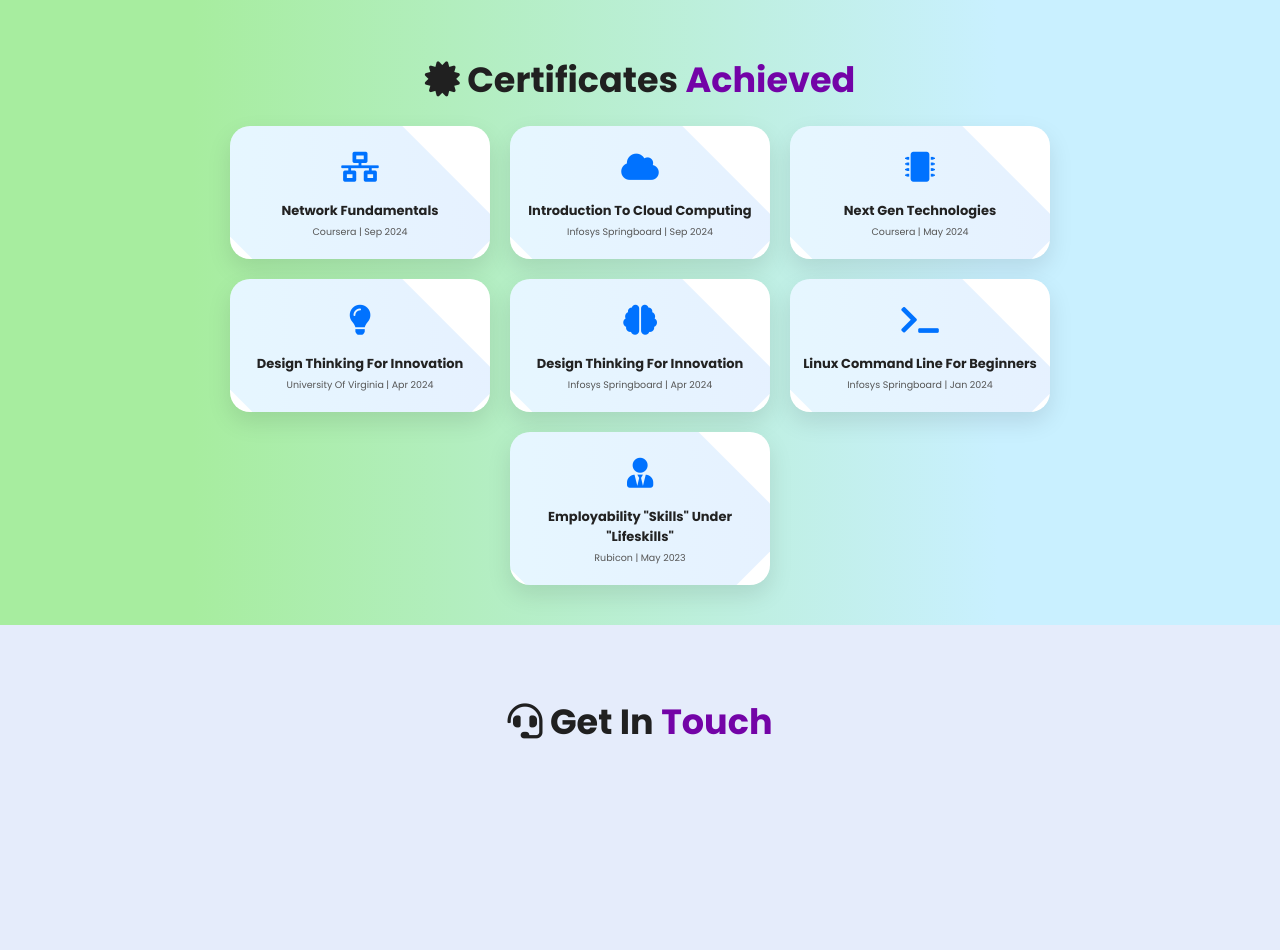
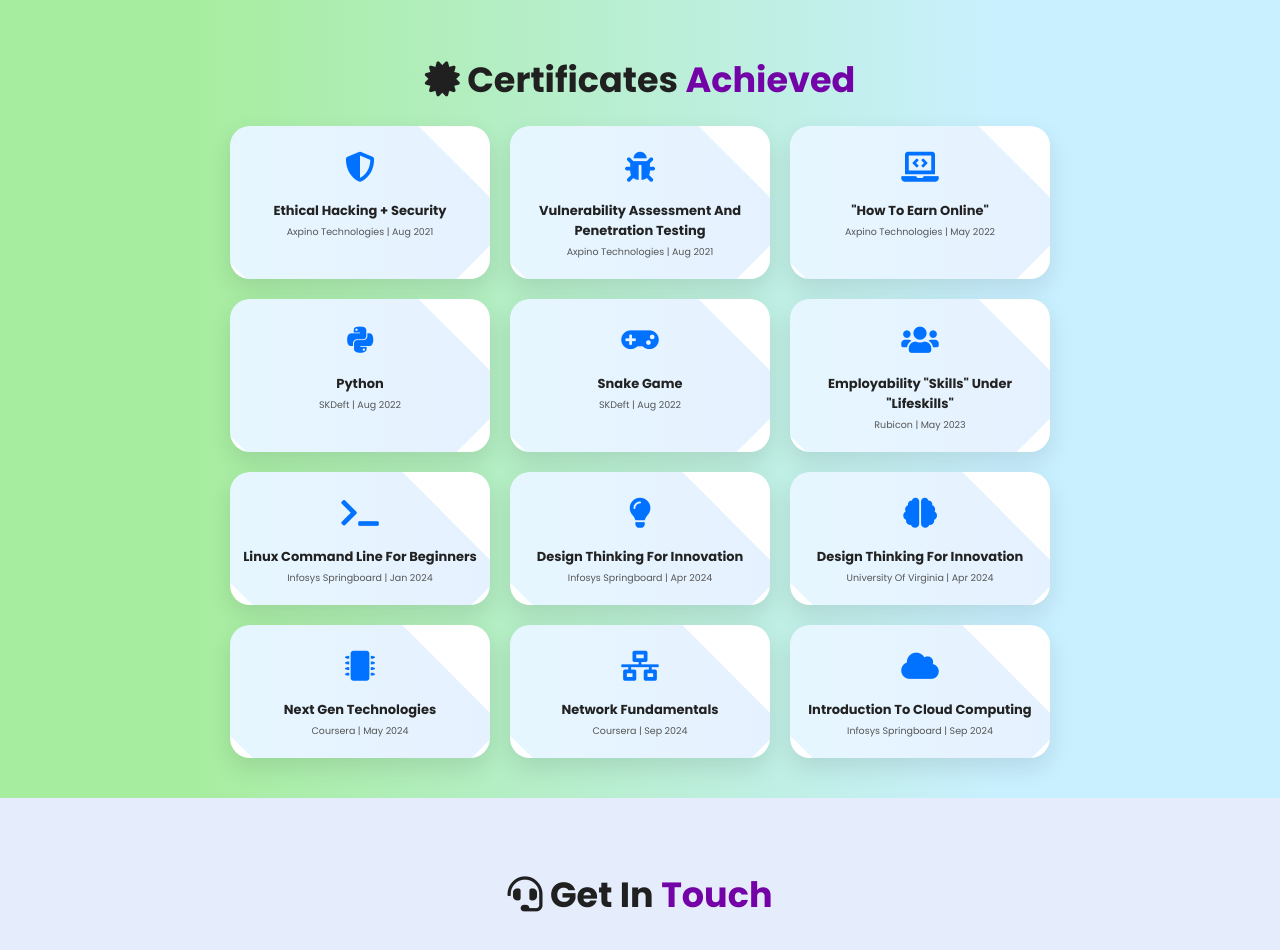
Before and after one commit to Priyank-Krishna/Portfolio, a plain HTML site: page index.html in a window 1280 px wide. Shown: the part 4240-5190 px from the top of the page. Drawn offline with nearby package versions, Linux system fonts and the light colour scheme.

Commit message:
Updated certificate icons in HTML to match certificate titles

```diff
--- a/index.html
+++ b/index.html
@@ -175,7 +175,7 @@
 
           <div class="resumebtn">
             <a
-              href="https://drive.google.com/file/d/1qrjQkfUd9bnwvWEM8-CC9hZzn5_2dn0U/view?usp=drive_link"
+              href="https://drive.google.com/file/d/1M75gg9PBlEUBP7ZitZxe4xcyH1lVbWqW/view"
               target="_blank"
               class="btn"
               ><span>Resume</span>
@@ -292,12 +292,90 @@
 
     <!-- certificates section starts -->
 
-
     <section class="Certificate" id="Certificate">
-
   <h2 class="heading"><i class="fas fa-certificate"></i> Certificates <span>Achieved</span></h2>
 
   <div class="certificates-container">
+
+    <div class="certificate-card" data-aos="zoom-in-left" data-aos-delay="400">
+      <div class="icon"><i class="fas fa-shield-alt"></i></div>
+      <div class="info">
+        <h3>Ethical Hacking + Security</h3>
+        <p>Axpino Technologies | Aug 2021</p>
+      </div>
+    </div>
+
+    <div class="certificate-card" data-aos="zoom-in-left" data-aos-delay="400">
+      <div class="icon"><i class="fas fa-bug"></i></div>
+      <div class="info">
+        <h3>Vulnerability Assessment and Penetration Testing</h3>
+        <p>Axpino Technologies | Aug 2021</p>
+      </div>
+    </div>
+
+    <div class="certificate-card" data-aos="zoom-in-left" data-aos-delay="400">
+      <div class="icon"><i class="fas fa-laptop-code"></i></div>
+      <div class="info">
+        <h3>"How to Earn Online"</h3>
+        <p>Axpino Technologies | May 2022</p>
+      </div>
+    </div>
+
+    <div class="certificate-card" data-aos="zoom-in-left" data-aos-delay="400">
+      <div class="icon"><i class="fab fa-python"></i></div>
+      <div class="info">
+        <h3>Python</h3>
+        <p>SKDeft | Aug 2022</p>
+      </div>
+    </div>
+
+    <div class="certificate-card" data-aos="zoom-in-left" data-aos-delay="400">
+      <div class="icon"><i class="fas fa-gamepad"></i></div>
+      <div class="info">
+        <h3>Snake Game</h3>
+        <p>SKDeft | Aug 2022</p>
+      </div>
+    </div>
+
+    <div class="certificate-card" data-aos="zoom-in-left" data-aos-delay="400">
+      <div class="icon"><i class="fas fa-users"></i></div>
+      <div class="info">
+        <h3>Employability "Skills" under "Lifeskills"</h3>
+        <p>Rubicon | May 2023</p>
+      </div>
+    </div>
+
+    <div class="certificate-card" data-aos="zoom-in" data-aos-delay="350">
+      <div class="icon"><i class="fas fa-terminal"></i></div>
+      <div class="info">
+        <h3>Linux Command Line for Beginners</h3>
+        <p>Infosys Springboard | Jan 2024</p>
+      </div>
+    </div>
+
+    <div class="certificate-card" data-aos="zoom-in-up" data-aos-delay="300">
+      <div class="icon"><i class="fas fa-lightbulb"></i></div>
+      <div class="info">
+        <h3>Design Thinking for Innovation</h3>
+        <p>Infosys Springboard | Apr 2024</p>
+      </div>
+    </div>
+
+    <div class="certificate-card" data-aos="zoom-in-right" data-aos-delay="250">
+      <div class="icon"><i class="fas fa-brain"></i></div>
+      <div class="info">
+        <h3>Design Thinking for Innovation</h3>
+        <p>University of Virginia | Apr 2024</p>
+      </div>
+    </div>
+
+    <div class="certificate-card" data-aos="zoom-in-left" data-aos-delay="200">
+      <div class="icon"><i class="fas fa-microchip"></i></div>
+      <div class="info">
+        <h3>Next Gen Technologies</h3>
+        <p>Coursera | May 2024</p>
+      </div>
+    </div>
 
     <div class="certificate-card" data-aos="zoom-in" data-aos-delay="100">
       <div class="icon"><i class="fas fa-network-wired"></i></div>
@@ -315,48 +393,8 @@
       </div>
     </div>
 
-            <div class="certificate-card" data-aos="zoom-in-left" data-aos-delay="200">
-              <div class="icon"><i class="fas fa-microchip"></i></div>
-              <div class="info">
-                <h3>Next Gen Technologies</h3>
-                <p>Coursera | May 2024</p>
-              </div>
-            </div>
-
-            <div class="certificate-card" data-aos="zoom-in-right" data-aos-delay="250">
-              <div class="icon"><i class="fas fa-lightbulb"></i></div>
-              <div class="info">
-                <h3>Design Thinking for Innovation</h3>
-                <p>University of Virginia | Apr 2024</p>
-              </div>
-            </div>
-
-            <div class="certificate-card" data-aos="zoom-in-up" data-aos-delay="300">
-              <div class="icon"><i class="fas fa-brain"></i></div>
-              <div class="info">
-                <h3>Design Thinking for Innovation</h3>
-                <p>Infosys Springboard | Apr 2024</p>
-              </div>
-            </div>
-
-            <div class="certificate-card" data-aos="zoom-in" data-aos-delay="350">
-              <div class="icon"><i class="fas fa-terminal"></i></div>
-              <div class="info">
-                <h3>Linux Command Line for Beginners</h3>
-                <p>Infosys Springboard | Jan 2024</p>
-              </div>
-            </div>
-
-            <div class="certificate-card" data-aos="zoom-in-left" data-aos-delay="400">
-              <div class="icon"><i class="fas fa-user-tie"></i></div>
-              <div class="info">
-                <h3>Employability "Skills" under "Lifeskills"</h3>
-                <p>Rubicon | May 2023</p>
-              </div>
-            </div>
   </div>
 </section>
-
 
 
 
```
Lines whose indentation alone changed are shown as unchanged.
